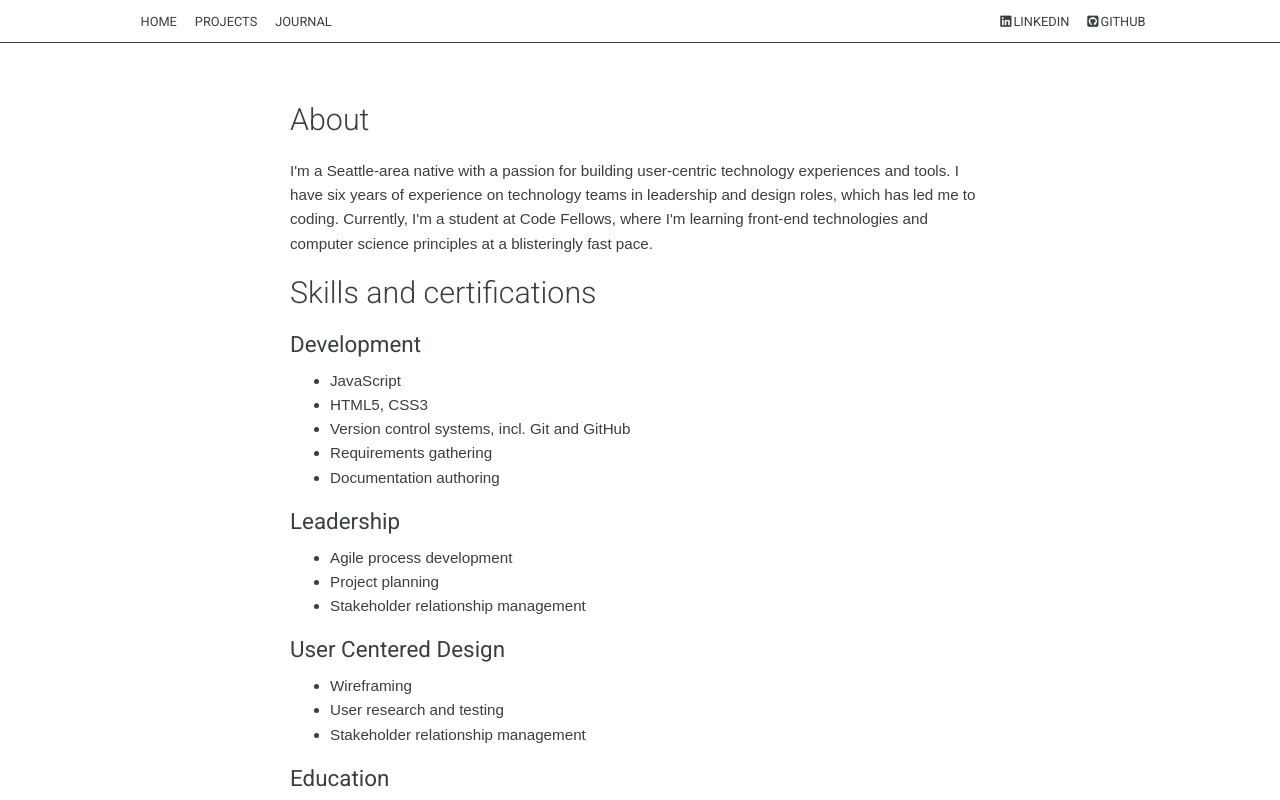
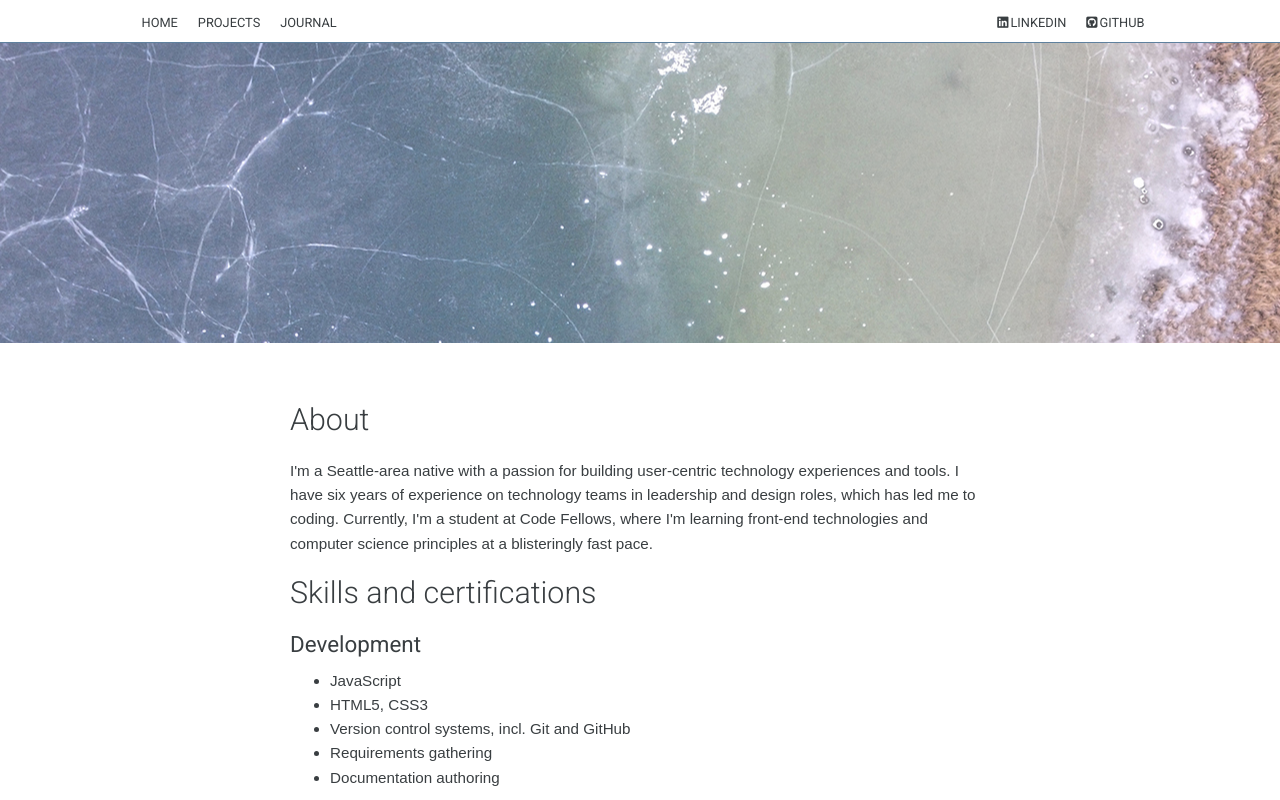
Before and after one commit to morganelle/portfolio, a website: page Public/index.html in a window 1280 px wide. Shown: the top 800 px of the page. Drawn offline with nearby package versions, Linux system fonts and the light colour scheme.

Commit message:
added background image and updated type colors

```diff
--- a/Public/index.html
+++ b/Public/index.html
@@ -49,6 +49,9 @@
         </ul>
       </nav>
     </header>
+    <div class="banner">
+      <!-- <img class="banner" src="assets/global/banner.jpg" /> -->
+    </div>
       <div id="page-content">
         <section id="home">
           <section id="about">
--- a/Public/styles/base.css
+++ b/Public/styles/base.css
@@ -7,7 +7,7 @@
 }
 
 header {
-  border-bottom: 1px solid #393E41;
+  border-bottom: 1px solid #5F819E;
 }
 h1, h4, h5, h6 {
   font-weight: 300;
@@ -43,7 +43,7 @@ ul {
 
 a {
   text-decoration: underline;
-  color: #3F88C5;
+  color: #5F819E;
 }
 
 .label {
--- a/Public/styles/layout.css
+++ b/Public/styles/layout.css
@@ -51,6 +51,14 @@ nav.top-nav a {
   color:inherit;
 }
 
+/* Image banner */
+div.banner {
+  background-image: url("/assets/global/banner-3.jpg");
+  min-height: 200px;
+  background-position: center;
+  opacity: 0.8;
+}
+
 /* Default section display */
 section#blog {
   display: none;
@@ -84,19 +92,19 @@ section#projects {
     min-height: 0;
     display: inline-block;
     color: #393E41;
-    border: 1px solid rgba(255, 255, 255, 0);
+    border: 2px solid rgba(255, 255, 255, 0);
   }
   nav.top-nav li:hover {
-    color: #E94F37;
+    color: #b28a80;
   }
   ul#page-nav {
     float: left;
   }
   nav.top-nav ul li.active-nav-item {
-    border: 1px solid #3F88C5;
+    border: 2px solid #94ABBE;
   }
   nav.top-nav ul li.active-nav-item a {
-    color: #3F88C5;
+    color: #5F819E;
     font-weight: 900;
   }
   ul#connect-nav {
@@ -108,6 +116,10 @@ section#projects {
   i.menu {
     display: none;
   }
+  div.banner {
+    background-image: url("/assets/global/banner-3.jpg");
+    min-height: 275px;
+  }
 }
 
 /* Laptop and above */
@@ -117,4 +129,8 @@ section#projects {
     max-width: 1025px;
     margin: 0 auto;
   }
+  div.banner {
+    background-image: url("/assets/global/banner-1.jpg");
+    min-height: 300px;
+  }
 }
--- a/Public/styles/module.css
+++ b/Public/styles/module.css
@@ -1,6 +1,6 @@
 /* Projects display */
 #projects aside {
-  border: 1px solid #3F88C5;
+  border: 1px solid #5F819E;
   padding: 20px 25px;
 }
 #projects aside ul {
```
Also changed, not shown: README.md, public/assets/global/banner-1.jpg (added), public/assets/global/banner-2.jpg (added), public/assets/global/banner-3.jpg (added), public/assets/global/bw-banner-1.jpg (added), public/assets/global/bw-banner-2.jpg (added), public/assets/global/bw-banner-3.jpg (added), 1 other file.
